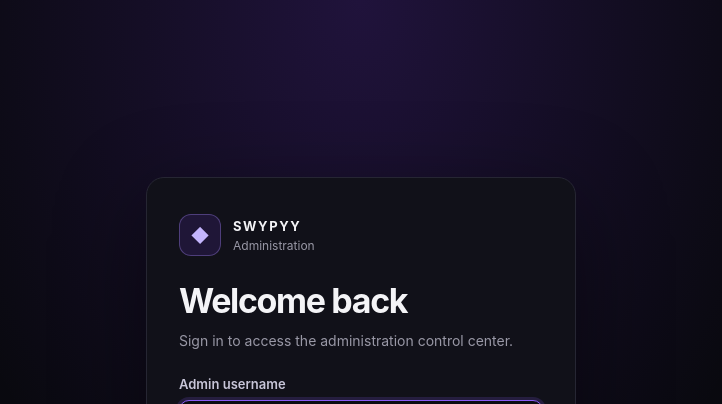
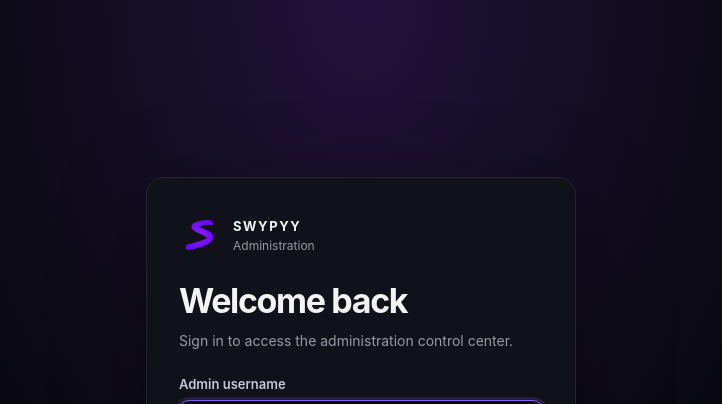
Before and after one commit to swypyy/swypyy.github.io, a Jekyll site: the page admin.html, which Jekyll copies as it is, in a window 1280 px wide. Shown: the top 404 px of the page, without its empty margins (279-1001 px from the left). Built offline with Jekyll 4.4.1, drawn with Linux system fonts in a browser that asks for light colours.

Commit message:
Replace admin control-center brand icons with the Swypyy logo

```diff
--- a/admin.html
+++ b/admin.html
@@ -12,9 +12,7 @@
             --bg: #09090f;
             --bg-2: #101017;
             --panel: #111119;
-            --panel-2: #171720;
             --line: #262633;
-            --line-soft: #1a1b24;
             --text: #f4f4f7;
             --muted: #9998a6;
             --soft: #c8c6d9;
@@ -53,426 +51,79 @@
             box-shadow: 0 24px 90px var(--shadow);
         }
 
-        .brand {
-            display: flex;
-            align-items: center;
-            gap: 12px;
-            margin-bottom: 26px;
-        }
-
+        .brand { display: flex; align-items: center; gap: 12px; margin-bottom: 26px; }
         .brand-icon {
             width: 42px;
             height: 42px;
-            display: grid;
-            place-items: center;
+            display: block;
+            object-fit: contain;
             border-radius: 12px;
-            background: rgba(124,58,237,.14);
-            border: 1px solid rgba(167,139,250,.35);
-            color: #c4b5fd;
-            font-size: 18px;
-            font-weight: 700;
         }
+        .brand-title { font-size: 13px; letter-spacing: .12em; text-transform: uppercase; font-weight: 700; }
+        .brand-subtitle { margin-top: 4px; color: var(--muted); font-size: 12px; }
+        h1 { margin: 0; font-size: clamp(26px, 4vw, 34px); line-height: 1.1; letter-spacing: -.04em; }
+        .lead { margin: 10px 0 24px; color: var(--muted); font-size: 14px; line-height: 1.6; }
+        label { display: block; margin-top: 16px; margin-bottom: 8px; color: var(--soft); font-size: 13px; font-weight: 600; }
+        input {
+            width: 100%; padding: 13px 14px; border-radius: 10px; border: 1px solid #2f2f3a;
+            background: #0b0b11; color: var(--text); outline: none; transition: border-color .2s, box-shadow .2s;
+        }
+        input:focus { border-color: var(--purple-2); box-shadow: 0 0 0 3px rgba(139,92,246,.17); }
+        .login-button {
+            width: 100%; margin-top: 26px; padding: 13px 16px; border: none; border-radius: 10px;
+            background: linear-gradient(135deg, var(--purple) 0%, var(--purple-2) 100%); color: white;
+            font-weight: 700; cursor: pointer; transition: transform .2s ease, filter .2s ease;
+        }
+        .login-button:hover { filter: brightness(1.08); transform: translateY(-1px); }
+        .error { min-height: 20px; margin: 12px 0 0; color: #fca5a5; font-size: 13px; }
+        .login-footer { margin-top: 18px; padding-top: 20px; border-top: 1px solid var(--line); color: #6d697a; font-size: 12px; text-align: center; }
 
-        .brand-title {
-            font-size: 13px;
-            letter-spacing: .12em;
-            text-transform: uppercase;
-            font-weight: 700;
+        .dashboard { min-height: 100vh; background: #09090f; }
+        .topbar {
+            display: flex; align-items: center; justify-content: space-between; height: 68px; padding: 0 24px;
+            background: var(--bg-2); border-bottom: 1px solid var(--line);
         }
-
-        .brand-subtitle {
-            margin-top: 4px;
-            color: var(--muted);
-            font-size: 12px;
-        }
-
-        h1 {
-            margin: 0;
-            font-size: clamp(26px, 4vw, 34px);
-            line-height: 1.1;
-            letter-spacing: -.04em;
-        }
-
-        .lead {
-            margin: 10px 0 24px;
-            color: var(--muted);
-            font-size: 14px;
-            line-height: 1.6;
-        }
-
-        label {
-            display: block;
-            margin-top: 16px;
-            margin-bottom: 8px;
-            color: var(--soft);
-            font-size: 13px;
-            font-weight: 600;
-        }
-
-        input {
-            width: 100%;
-            padding: 13px 14px;
-            border-radius: 10px;
-            border: 1px solid #2f2f3a;
-            background: #0b0b11;
-            color: var(--text);
-            outline: none;
-            transition: border-color .2s, box-shadow .2s;
-        }
-
-        input:focus {
-            border-color: var(--purple-2);
-            box-shadow: 0 0 0 3px rgba(139,92,246,.17);
-        }
-
-        .login-button {
-            width: 100%;
-            margin-top: 26px;
-            padding: 13px 16px;
-            border: none;
-            border-radius: 10px;
-            background: linear-gradient(135deg, var(--purple) 0%, var(--purple-2) 100%);
-            color: white;
-            font-weight: 700;
-            cursor: pointer;
-            transition: transform .2s ease, filter .2s ease;
-        }
-
-        .login-button:hover {
-            filter: brightness(1.08);
-            transform: translateY(-1px);
-        }
-
-        .error {
-            min-height: 20px;
-            margin: 12px 0 0;
-            color: #fca5a5;
-            font-size: 13px;
-        }
-
-        .login-footer {
-            margin-top: 18px;
-            padding-top: 20px;
-            border-top: 1px solid var(--line);
-            color: #6d697a;
-            font-size: 12px;
-            text-align: center;
-        }
-
-        .dashboard {
-            min-height: 100vh;
-            background: #09090f;
-        }
-
-        .topbar {
-            display: flex;
-            align-items: center;
-            justify-content: space-between;
-            height: 68px;
-            padding: 0 24px;
-            background: var(--bg-2);
-            border-bottom: 1px solid var(--line);
-        }
-
-        .topbar-brand {
-            display: flex;
-            align-items: center;
-            gap: 10px;
-            font-size: 12px;
-            letter-spacing: .12em;
-            text-transform: uppercase;
-            font-weight: 700;
-            color: #d9d7e4;
-        }
-
-        .tiny-brand-icon {
-            width: 30px;
-            height: 30px;
-            display: grid;
-            place-items: center;
-            border-radius: 9px;
-            background: rgba(124,58,237,.14);
-            border: 1px solid rgba(167,139,250,.35);
-            color: #c4b5fd;
-            font-size: 13px;
-        }
-
-        .admin-status {
-            display: flex;
-            align-items: center;
-            gap: 8px;
-            color: var(--soft);
-            font-size: 12px;
-        }
-
-        .status-dot {
-            width: 8px;
-            height: 8px;
-            border-radius: 50%;
-            background: var(--green);
-            box-shadow: 0 0 12px rgba(52,211,153,.7);
-        }
-
-        .dashboard-layout {
-            display: grid;
-            grid-template-columns: 220px minmax(0, 1fr);
-            min-height: calc(100vh - 68px);
-        }
-
-        aside {
-            background: var(--bg-2);
-            border-right: 1px solid var(--line);
-            padding: 24px 14px;
-        }
-
-        .nav-label {
-            margin: 0 10px 12px;
-            color: #6a6878;
-            font-size: 10px;
-            letter-spacing: .12em;
-            text-transform: uppercase;
-            font-weight: 700;
-        }
-
-        .nav-item {
-            display: flex;
-            align-items: center;
-            gap: 10px;
-            padding: 11px 12px;
-            margin: 4px 0;
-            border-radius: 8px;
-            color: #b0acbf;
-            font-size: 13px;
-        }
-
-        .nav-item.active {
-            background: rgba(124,58,237,.14);
-            color: #d9c9ff;
-            border: 1px solid rgba(167,139,250,.18);
-        }
-
-        .main-content {
-            width: min(100%, 1080px);
-            margin: 0 auto;
-            padding: clamp(26px, 5vw, 58px);
-        }
-
-        .eyebrow {
-            color: #bba7ff;
-            font-size: 11px;
-            letter-spacing: .12em;
-            text-transform: uppercase;
-            font-weight: 700;
-        }
-
-        .dashboard h2 {
-            margin: 10px 0 8px;
-            font-size: clamp(28px, 4vw, 42px);
-            letter-spacing: -.04em;
-        }
-
-        .dashboard-intro {
-            margin: 0 0 28px;
-            color: var(--muted);
-            line-height: 1.6;
-        }
-
-        .stats-row {
-            display: grid;
-            grid-template-columns: repeat(4, minmax(0, 1fr));
-            gap: 16px;
-            margin-bottom: 24px;
-        }
-
-        .stat-card {
-            background: linear-gradient(180deg, rgba(17,17,25,.8), rgba(17,17,25,.96));
-            border: 1px solid var(--line);
-            border-radius: 14px;
-            padding: 18px 18px 16px;
-        }
-
-        .stat-label {
-            color: #8d8a9b;
-            font-size: 11px;
-            text-transform: uppercase;
-            letter-spacing: .12em;
-            font-weight: 700;
-        }
-
-        .stat-value {
-            margin-top: 10px;
-            font-size: clamp(24px, 4vw, 34px);
-            font-weight: 700;
-            letter-spacing: -.04em;
-        }
-
-        .stat-trend {
-            margin-top: 8px;
-            font-size: 12px;
-            color: #9fe6be;
-        }
-
-        .content-grid {
-            display: grid;
-            grid-template-columns: 1.2fr 0.8fr;
-            gap: 18px;
-            margin-bottom: 18px;
-        }
-
-        .panel {
-            background: linear-gradient(180deg, rgba(17,17,25,.9), rgba(17,17,25,.96));
-            border: 1px solid var(--line);
-            border-radius: 16px;
-            padding: 18px 20px;
-        }
-
-        .panel-header {
-            display: flex;
-            align-items: center;
-            justify-content: space-between;
-            margin-bottom: 18px;
-            color: #c8c6d9;
-            font-size: 12px;
-            font-weight: 700;
-            letter-spacing: .12em;
-            text-transform: uppercase;
-        }
-
-        .mini-badge {
-            padding: 6px 10px;
-            background: rgba(124,58,237,.12);
-            color: #d9c9ff;
-            border: 1px solid rgba(167,139,250,.2);
-            border-radius: 999px;
-            font-size: 11px;
-        }
-
-        .chart {
-            display: flex;
-            align-items: end;
-            justify-content: space-between;
-            gap: 12px;
-            height: 170px;
-            padding-top: 18px;
-        }
-
-        .chart-bar-wrap {
-            flex: 1;
-            display: flex;
-            flex-direction: column;
-            align-items: center;
-            justify-content: end;
-            gap: 8px;
-            height: 100%;
-        }
-
-        .bar {
-            width: 100%;
-            max-width: 34px;
-            border-radius: 10px 10px 0 0;
-            background: linear-gradient(180deg, #a78bfa, #7c3aed);
-            min-height: 14%;
-            box-shadow: 0 10px 20px rgba(124,58,237,.15);
-        }
-
-        .chart-label {
-            color: #8d8a9b;
-            font-size: 11px;
-        }
-
-        .feed {
-            display: grid;
-            gap: 10px;
-        }
-
-        .feed-item {
-            display: flex;
-            gap: 12px;
-            padding: 12px 0;
-            border-bottom: 1px solid rgba(255,255,255,.04);
-        }
-
-        .feed-item:last-child {
-            border-bottom: none;
-            padding-bottom: 0;
-        }
-
-        .feed-dot {
-            width: 10px;
-            height: 10px;
-            border-radius: 50%;
-            margin-top: 5px;
-            background: var(--green);
-            box-shadow: 0 0 12px rgba(52,211,153,.5);
-        }
-
+        .topbar-brand { display: flex; align-items: center; gap: 10px; font-size: 12px; letter-spacing: .12em; text-transform: uppercase; font-weight: 700; color: #d9d7e4; }
+        .tiny-brand-icon { width: 30px; height: 30px; display: block; object-fit: contain; border-radius: 8px; }
+        .admin-status { display: flex; align-items: center; gap: 8px; color: var(--soft); font-size: 12px; }
+        .status-dot { width: 8px; height: 8px; border-radius: 50%; background: var(--green); box-shadow: 0 0 12px rgba(52,211,153,.7); }
+        .dashboard-layout { display: grid; grid-template-columns: 220px minmax(0, 1fr); min-height: calc(100vh - 68px); }
+        aside { background: var(--bg-2); border-right: 1px solid var(--line); padding: 24px 14px; }
+        .nav-label { margin: 0 10px 12px; color: #6a6878; font-size: 10px; letter-spacing: .12em; text-transform: uppercase; font-weight: 700; }
+        .nav-item { display: flex; align-items: center; gap: 10px; padding: 11px 12px; margin: 4px 0; border-radius: 8px; color: #b0acbf; font-size: 13px; }
+        .nav-item.active { background: rgba(124,58,237,.14); color: #d9c9ff; border: 1px solid rgba(167,139,250,.18); }
+        .main-content { width: min(100%, 1080px); margin: 0 auto; padding: clamp(26px, 5vw, 58px); }
+        .eyebrow { color: #bba7ff; font-size: 11px; letter-spacing: .12em; text-transform: uppercase; font-weight: 700; }
+        .dashboard h2 { margin: 10px 0 8px; font-size: clamp(28px, 4vw, 42px); letter-spacing: -.04em; }
+        .dashboard-intro { margin: 0 0 28px; color: var(--muted); line-height: 1.6; }
+        .stats-row { display: grid; grid-template-columns: repeat(4, minmax(0, 1fr)); gap: 16px; margin-bottom: 24px; }
+        .stat-card { background: linear-gradient(180deg, rgba(17,17,25,.8), rgba(17,17,25,.96)); border: 1px solid var(--line); border-radius: 14px; padding: 18px 18px 16px; }
+        .stat-label { color: #8d8a9b; font-size: 11px; text-transform: uppercase; letter-spacing: .12em; font-weight: 700; }
+        .stat-value { margin-top: 10px; font-size: clamp(24px, 4vw, 34px); font-weight: 700; letter-spacing: -.04em; }
+        .stat-trend { margin-top: 8px; font-size: 12px; color: #9fe6be; }
+        .content-grid { display: grid; grid-template-columns: 1.2fr 0.8fr; gap: 18px; margin-bottom: 18px; }
+        .panel { background: linear-gradient(180deg, rgba(17,17,25,.9), rgba(17,17,25,.96)); border: 1px solid var(--line); border-radius: 16px; padding: 18px 20px; }
+        .panel-header { display: flex; align-items: center; justify-content: space-between; margin-bottom: 18px; color: #c8c6d9; font-size: 12px; font-weight: 700; letter-spacing: .12em; text-transform: uppercase; }
+        .mini-badge { padding: 6px 10px; background: rgba(124,58,237,.12); color: #d9c9ff; border: 1px solid rgba(167,139,250,.2); border-radius: 999px; font-size: 11px; }
+        .chart { display: flex; align-items: end; justify-content: space-between; gap: 12px; height: 170px; padding-top: 18px; }
+        .chart-bar-wrap { flex: 1; display: flex; flex-direction: column; align-items: center; justify-content: end; gap: 8px; height: 100%; }
+        .bar { width: 100%; max-width: 34px; border-radius: 10px 10px 0 0; background: linear-gradient(180deg, #a78bfa, #7c3aed); min-height: 14%; box-shadow: 0 10px 20px rgba(124,58,237,.15); }
+        .chart-label { color: #8d8a9b; font-size: 11px; }
+        .feed { display: grid; gap: 10px; }
+        .feed-item { display: flex; gap: 12px; padding: 12px 0; border-bottom: 1px solid rgba(255,255,255,.04); }
+        .feed-item:last-child { border-bottom: none; padding-bottom: 0; }
+        .feed-dot { width: 10px; height: 10px; border-radius: 50%; margin-top: 5px; background: var(--green); box-shadow: 0 0 12px rgba(52,211,153,.5); }
         .feed-item:nth-child(2) .feed-dot { background: var(--amber); box-shadow: 0 0 12px rgba(245,158,11,.5); }
         .feed-item:nth-child(3) .feed-dot { background: var(--red); box-shadow: 0 0 12px rgba(248,113,113,.5); }
-
-        .feed-time {
-            font-size: 11px;
-            color: var(--muted);
-        }
-
-        .feed-text {
-            font-size: 13px;
-            color: var(--soft);
-            line-height: 1.5;
-        }
-
-        .prank-panel {
-            margin-top: 18px;
-            padding: clamp(22px, 4vw, 40px);
-            background: linear-gradient(180deg, rgba(18,18,25,.9), rgba(12,12,18,.96));
-            border: 1px solid var(--line);
-            border-radius: 16px;
-            text-align: center;
-        }
-
-        .alert-tag {
-            color: #d4beff;
-            font-size: 10px;
-            letter-spacing: .15em;
-            text-transform: uppercase;
-            font-weight: 700;
-        }
-
-        .gesture {
-            margin: 22px 0 12px;
-            font-size: clamp(110px, 24vw, 190px);
-            line-height: 1;
-            user-select: none;
-        }
-
-        .prank-title {
-            margin: 0 0 8px;
-            font-size: clamp(26px, 4vw, 40px);
-            letter-spacing: -.04em;
-        }
-
-        .prank-copy {
-            max-width: 520px;
-            margin: 0 auto;
-            color: var(--muted);
-            line-height: 1.7;
-            font-size: 15px;
-        }
-
-        .logout-button {
-            margin-top: 26px;
-            padding: 11px 16px;
-            background: transparent;
-            color: var(--soft);
-            border: 1px solid #3a3846;
-            border-radius: 8px;
-            cursor: pointer;
-        }
-
-        .logout-button:hover {
-            border-color: var(--purple-2);
-            color: white;
-        }
-
+        .feed-time { font-size: 11px; color: var(--muted); }
+        .feed-text { font-size: 13px; color: var(--soft); line-height: 1.5; }
+        .prank-panel { margin-top: 18px; padding: clamp(22px, 4vw, 40px); background: linear-gradient(180deg, rgba(18,18,25,.9), rgba(12,12,18,.96)); border: 1px solid var(--line); border-radius: 16px; text-align: center; }
+        .alert-tag { color: #d4beff; font-size: 10px; letter-spacing: .15em; text-transform: uppercase; font-weight: 700; }
+        .gesture { margin: 22px 0 12px; font-size: clamp(110px, 24vw, 190px); line-height: 1; user-select: none; }
+        .prank-title { margin: 0 0 8px; font-size: clamp(26px, 4vw, 40px); letter-spacing: -.04em; }
+        .prank-copy { max-width: 520px; margin: 0 auto; color: var(--muted); line-height: 1.7; font-size: 15px; }
+        .logout-button { margin-top: 26px; padding: 11px 16px; background: transparent; color: var(--soft); border: 1px solid #3a3846; border-radius: 8px; cursor: pointer; }
+        .logout-button:hover { border-color: var(--purple-2); color: white; }
         [hidden] { display: none !important; }
 
         @media (max-width: 860px) {
@@ -481,7 +132,6 @@
             .stats-row { grid-template-columns: repeat(2, minmax(0, 1fr)); }
             .content-grid { grid-template-columns: 1fr; }
         }
-
         @media (max-width: 560px) {
             .login-card { padding: 28px 22px; }
             .stats-row { grid-template-columns: 1fr; }
@@ -494,7 +144,7 @@
     <main id="loginScreen" class="login-screen">
         <section class="login-card" aria-labelledby="loginTitle">
             <div class="brand">
-                <div class="brand-icon" aria-hidden="true">◆</div>
+                <img class="brand-icon" src="assets/s-logo.png" alt="Swypyy logo">
                 <div>
                     <div class="brand-title">Swypyy</div>
                     <div class="brand-subtitle">Administration</div>
@@ -522,7 +172,7 @@
     <section id="dashboard" class="dashboard" aria-label="Admin control center" hidden>
         <header class="topbar">
             <div class="topbar-brand">
-                <div class="tiny-brand-icon" aria-hidden="true">◆</div>
+                <img class="tiny-brand-icon" src="assets/s-logo.png" alt="">
                 Admin Control Center
             </div>
             <div class="admin-status"><span class="status-dot" aria-hidden="true"></span> Signed in as Admin</div>
@@ -543,35 +193,15 @@
                 <p class="dashboard-intro">Control panel status is stable. All systems are reporting at nominal levels.</p>
 
                 <div class="stats-row">
-                    <div class="stat-card">
-                        <div class="stat-label">Active users</div>
-                        <div class="stat-value">1,284</div>
-                        <div class="stat-trend">+12.8% this week</div>
-                    </div>
-                    <div class="stat-card">
-                        <div class="stat-label">Traffic</div>
-                        <div class="stat-value">93.4k</div>
-                        <div class="stat-trend">+7.2% this week</div>
-                    </div>
-                    <div class="stat-card">
-                        <div class="stat-label">Uptime</div>
-                        <div class="stat-value">99.98%</div>
-                        <div class="stat-trend">Stable</div>
-                    </div>
-                    <div class="stat-card">
-                        <div class="stat-label">Errors</div>
-                        <div class="stat-value">03</div>
-                        <div class="stat-trend">Below threshold</div>
-                    </div>
+                    <div class="stat-card"><div class="stat-label">Active users</div><div class="stat-value">1,284</div><div class="stat-trend">+12.8% this week</div></div>
+                    <div class="stat-card"><div class="stat-label">Traffic</div><div class="stat-value">93.4k</div><div class="stat-trend">+7.2% this week</div></div>
+                    <div class="stat-card"><div class="stat-label">Uptime</div><div class="stat-value">99.98%</div><div class="stat-trend">Stable</div></div>
+                    <div class="stat-card"><div class="stat-label">Errors</div><div class="stat-value">03</div><div class="stat-trend">Below threshold</div></div>
                 </div>
 
                 <div class="content-grid">
                     <section class="panel">
-                        <div class="panel-header">
-                            <span>Traffic overview</span>
-                            <span class="mini-badge">Live</span>
-                        </div>
-
+                        <div class="panel-header"><span>Traffic overview</span><span class="mini-badge">Live</span></div>
                         <div class="chart" aria-label="Traffic chart">
                             <div class="chart-bar-wrap"><div class="bar" style="height: 29%"></div><div class="chart-label">Mon</div></div>
                             <div class="chart-bar-wrap"><div class="bar" style="height: 42%"></div><div class="chart-label">Tue</div></div>
@@ -584,33 +214,11 @@
                     </section>
 
                     <section class="panel">
-                        <div class="panel-header">
-                            <span>Activity</span>
-                            <span class="mini-badge">Updated</span>
-                        </div>
-
+                        <div class="panel-header"><span>Activity</span><span class="mini-badge">Updated</span></div>
                         <div class="feed">
-                            <div class="feed-item">
-                                <div class="feed-dot" aria-hidden="true"></div>
-                                <div>
-                                    <div class="feed-time">2 mins ago</div>
-                                    <div class="feed-text">Deployment completed successfully.</div>
-                                </div>
-                            </div>
-                            <div class="feed-item">
-                                <div class="feed-dot" aria-hidden="true"></div>
-                                <div>
-                                    <div class="feed-time">14 mins ago</div>
-                                    <div class="feed-text">Database sync completed with 4 retries.</div>
-                                </div>
-                            </div>
-                            <div class="feed-item">
-                                <div class="feed-dot" aria-hidden="true"></div>
-                                <div>
-                                    <div class="feed-time">31 mins ago</div>
-                                    <div class="feed-text">Security check returned one warning.</div>
-                                </div>
-                            </div>
+                            <div class="feed-item"><div class="feed-dot" aria-hidden="true"></div><div><div class="feed-time">2 mins ago</div><div class="feed-text">Deployment completed successfully.</div></div></div>
+                            <div class="feed-item"><div class="feed-dot" aria-hidden="true"></div><div><div class="feed-time">14 mins ago</div><div class="feed-text">Database sync completed with 4 retries.</div></div></div>
+                            <div class="feed-item"><div class="feed-dot" aria-hidden="true"></div><div><div class="feed-time">31 mins ago</div><div class="feed-text">Security check returned one warning.</div></div></div>
                         </div>
                     </section>
                 </div>
```
